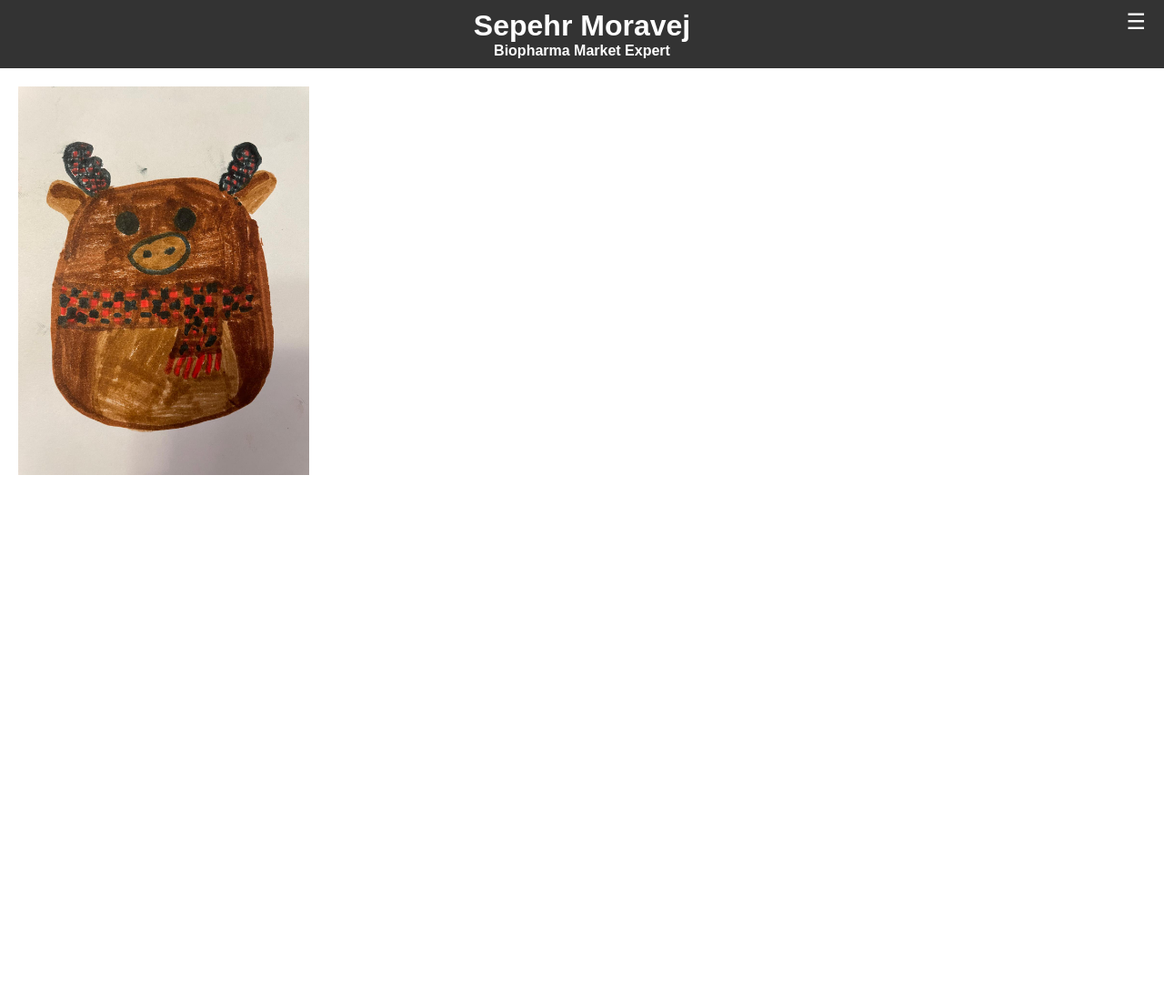
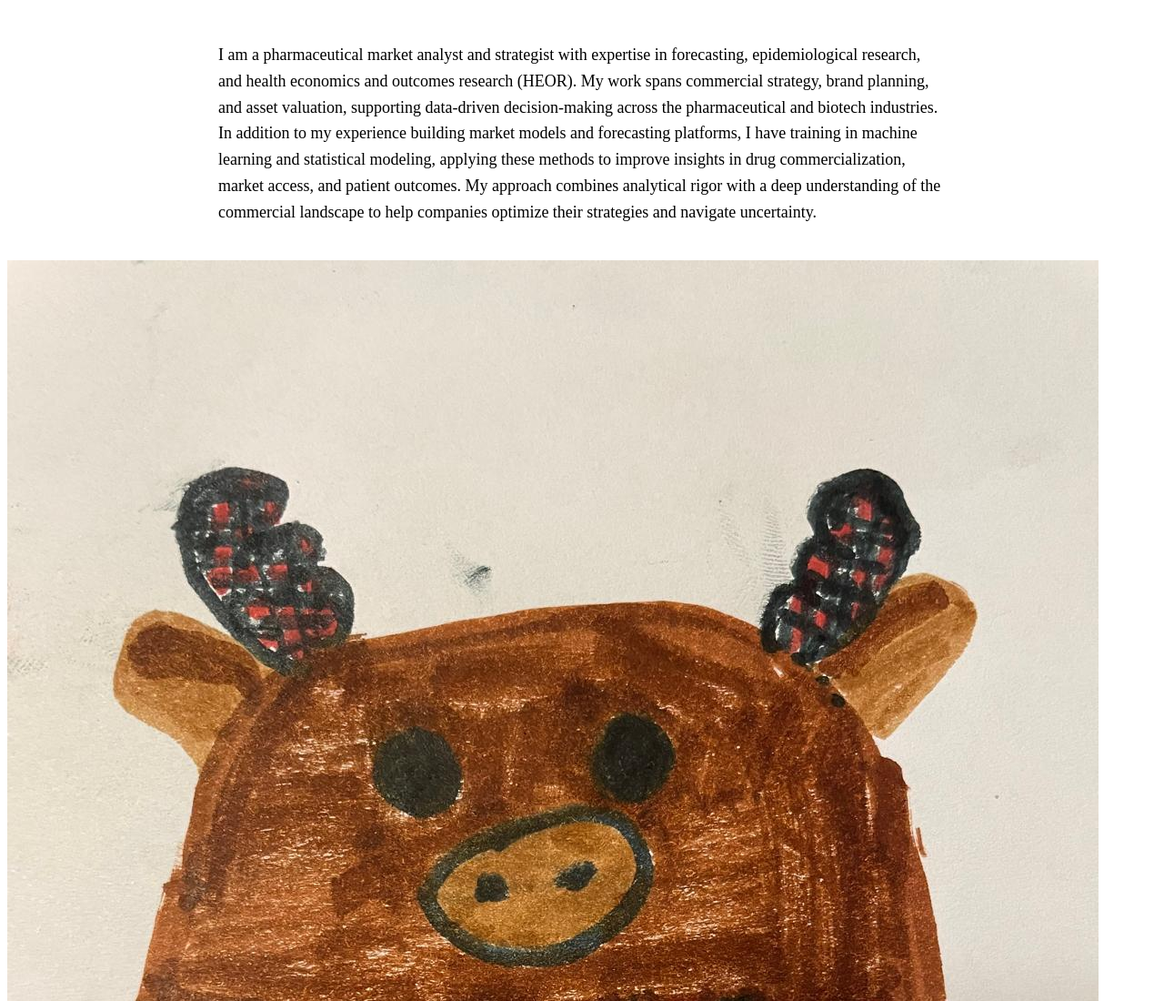
Before and after one commit to smoravej/personal-site, a plain HTML site: page docs/index.html in a window 1280 px wide. Shown: the top 1100 px of the page at 91% size. Before the commit the page ends 800 px from the top, so only its background shows below. Drawn offline with Linux system fonts and the light colour scheme.

Commit message:
Update index.html

```diff
--- a/docs/index.html
+++ b/docs/index.html
@@ -1,104 +1,11 @@
-<!DOCTYPE html>
-<html lang="en">
-<head>
-  <meta charset="UTF-8">
-  <meta name="viewport" content="width=device-width, initial-scale=1.0">
-  <title>Sepehr Moravej - Biopharma Market Expert</title>
-  <style>
-    body {
-      margin: 0;
-      font-family: Arial, sans-serif;
-    }
-    /* Header styling */
-    header {
-      position: relative;
-      background-color: #333;
-      color: #fff;
-      padding: 10px 20px;
-      text-align: center; /* Center header content */
-    }
-    .header-title h1 {
-      margin: 0;
-      font-size: 2em; /* Larger font for "Sepehr Moravej" */
-    }
-    .header-title h2 {
-      margin: 0;
-      font-size: 1em; /* Smaller font for "Biopharma Market Expert" */
-    }
-    /* Menu icon styling - positioned in the top right */
-    .menu-icon {
-      position: absolute;
-      top: 10px;
-      right: 20px;
-      cursor: pointer;
-      font-size: 24px;
-      user-select: none;
-    }
-    /* Dropdown menu styling */
-    .menu {
-      display: none;
-      position: absolute;
-      top: 50px;
-      right: 20px;
-      background-color: #fff;
-      box-shadow: 0 2px 5px rgba(0, 0, 0, 0.3);
-      list-style: none;
-      padding: 10px;
-      border-radius: 5px;
-      z-index: 100;
-    }
-    .menu li {
-      margin: 10px 0;
-    }
-    .menu li a {
-      text-decoration: none;
-      color: #333;
-      font-size: 16px;
-    }
-    /* Responsive image styling */
-    .responsive-image {
-      display: block;
-      margin: 20px 0 0 20px; /* Right-align the image */
-      max-width: 50%; /* Up to half the screen width on mobile */
-      height: auto;
-    }
-    /* On larger screens, restrict image width to a quarter of the screen */
-    @media (min-width: 600px) {
-      .responsive-image {
-        max-width: 25%;
-      }
-    }
-  </style>
-</head>
-<body>
+<main>
+  <!-- Introductory paragraph -->
+  <section style="padding: 20px; max-width: 800px; margin: 0 auto; font-size: 18px; line-height: 1.6;">
+    <p>
+      I am a pharmaceutical market analyst and strategist with expertise in forecasting, epidemiological research, and health economics and outcomes research (HEOR). My work spans commercial strategy, brand planning, and asset valuation, supporting data-driven decision-making across the pharmaceutical and biotech industries. In addition to my experience building market models and forecasting platforms, I have training in machine learning and statistical modeling, applying these methods to improve insights in drug commercialization, market access, and patient outcomes. My approach combines analytical rigor with a deep understanding of the commercial landscape to help companies optimize their strategies and navigate uncertainty.
+    </p>
+  </section>
 
-<header>
-  <div class="header-title">
-    <h1>Sepehr Moravej</h1>
-    <h2>Biopharma Market Expert</h2>
-  </div>
-  <!-- Hamburger menu icon -->
-  <div class="menu-icon" onclick="toggleMenu()">&#9776;</div>
-  <!-- Dropdown menu -->
-  <ul class="menu" id="menu">
-    <li><a href="cv.html">CV</a></li>
-    <li><a href="current-work.html">Current Work</a></li>
-    <li><a href="about.html">About</a></li>
-  </ul>
-</header>
-
-<main>
   <!-- Replace 'your-image.jpg' with your image file path -->
   <img src="your-image.jpg" alt="Descriptive Alt Text" class="responsive-image">
 </main>
-
-<script>
-  // Toggle dropdown menu visibility
-  function toggleMenu() {
-    var menu = document.getElementById('menu');
-    menu.style.display = menu.style.display === 'block' ? 'none' : 'block';
-  }
-</script>
-
-</body>
-</html>
```
